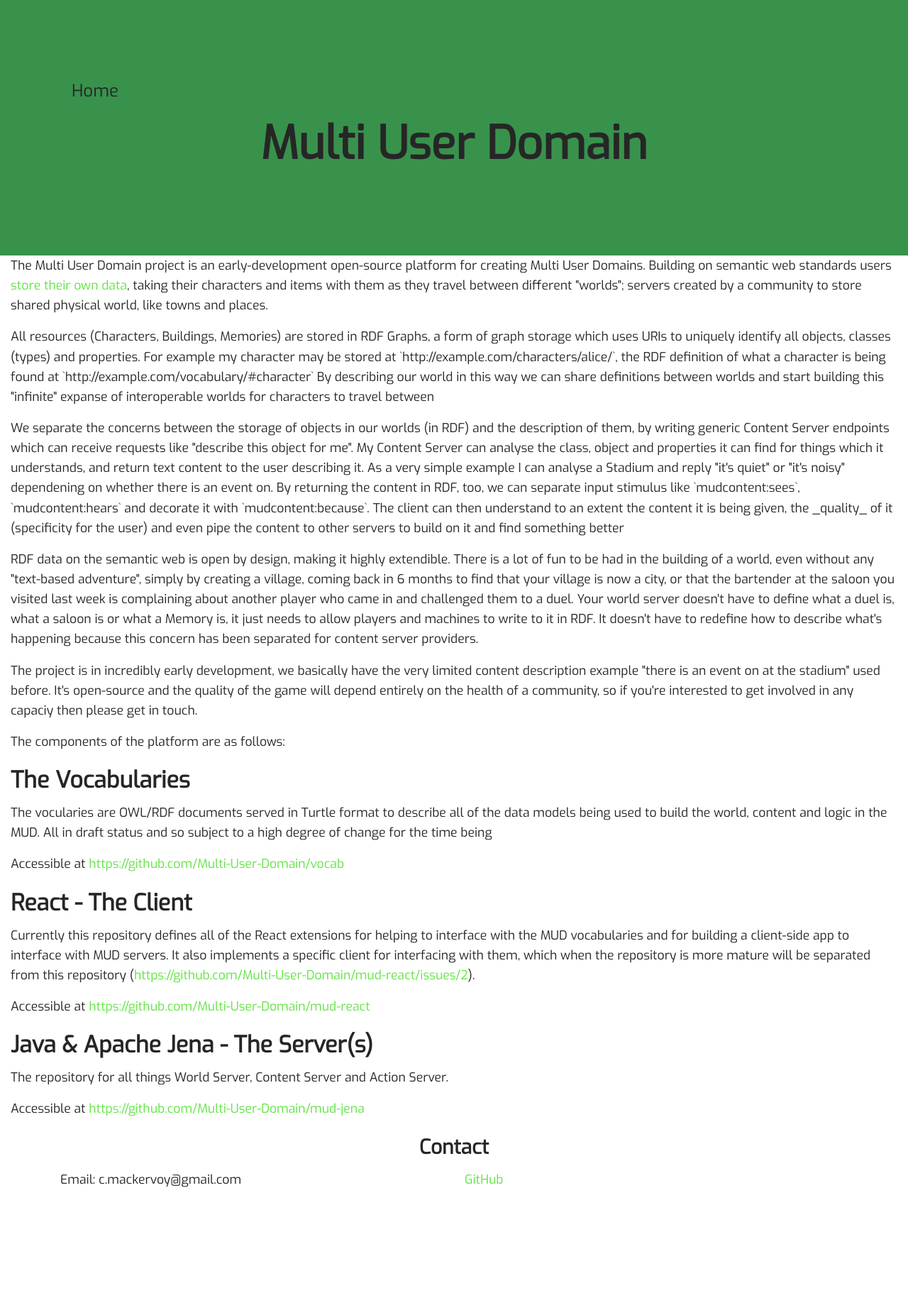
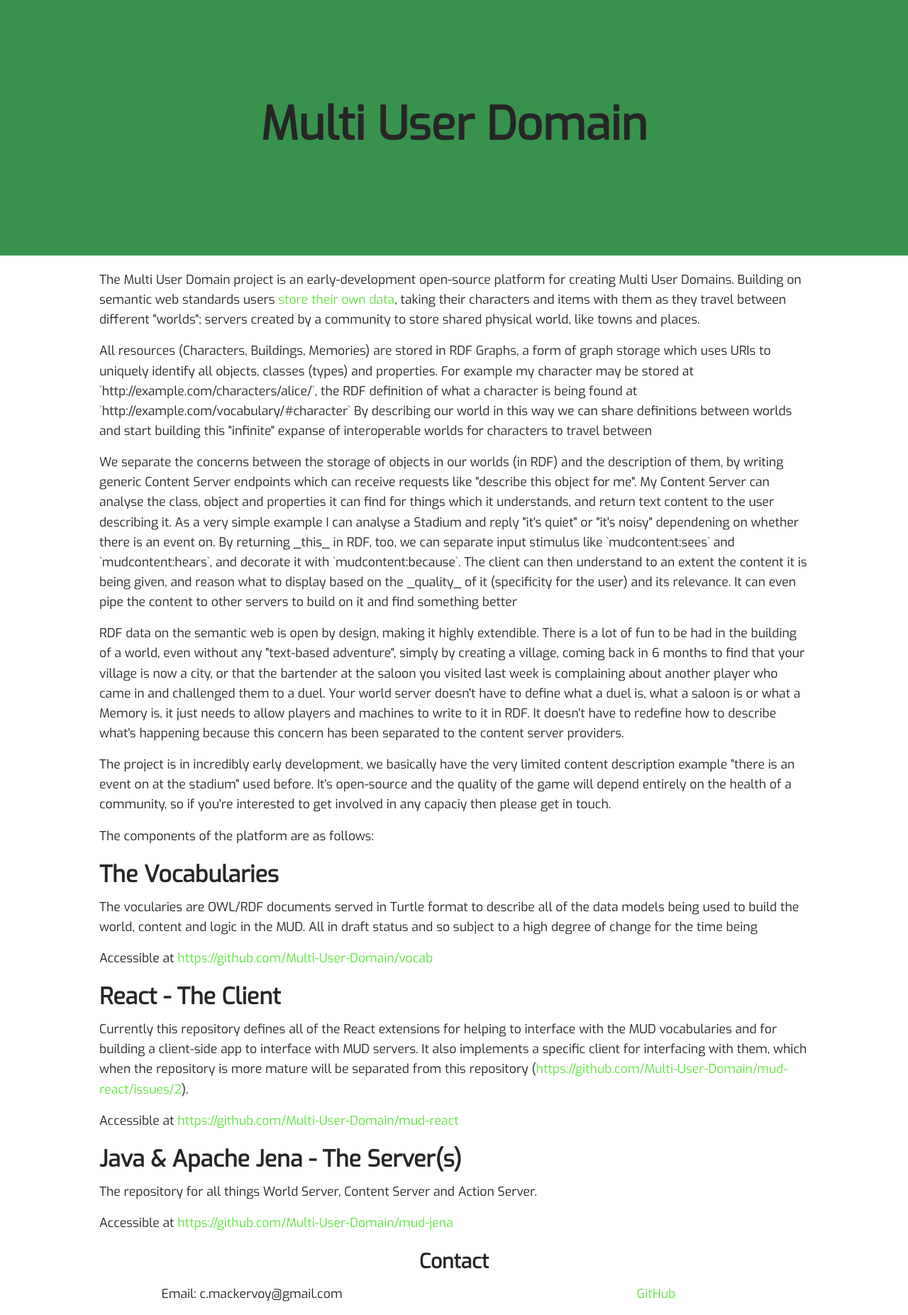
Before and after one commit to Multi-User-Domain/Multi-User-Domain.github.io, a Jekyll site: the page built from index.html, in a window 1280 px wide. Shown: the whole page at 71% size. Built offline with Jekyll 4.4.1, drawn with Linux system fonts in a browser that asks for light colours; nearby versions of some CDN libraries; before the commit the page ends 1693 px from its top, so only the background shows below that.

Commit message:
tweaking content

```diff
--- a/_includes/footer.html
+++ b/_includes/footer.html
@@ -21,10 +21,10 @@
 
         <h3 class="contact-title">Contact</h3>
         <div class="row">
-        <div class="col-sm-6">
+        <div class="col-sm-6 contact-col">
             <p>Email: {{ site.email }}</p>
         </div>
-        <div class="col-sm-6">
+        <div class="col-sm-6 contact-col">
             <p><a href="https://github.com/Multi-User-Domain">GitHub</a></p>
         </div>
         </div>
--- a/_includes/header.html
+++ b/_includes/header.html
@@ -1,11 +1,11 @@
 <header class = "navbar-fixed-top" role="banner">
     <div class="container">
-        <nav class="navbar navbar-toggleable-md navbar-light bg-faded navbar-expand-sm navbar-expand-md">
+        <!--<nav class="navbar navbar-toggleable-md navbar-light bg-faded navbar-expand-sm navbar-expand-md">
         <button class="navbar-toggler navbar-toggler-right" type="button" data-toggle="collapse" data-target=".navbarSupportedContent" aria-controls="navbarSupportedContent" aria-expanded="false" aria-label="Toggle navigation">
             <span class="sr-only">Toggle navigation</span>
             <span class="navbar-toggler-icon"></span>
         </button>
-        <!-- links (for navigation bar)-->
+
         <div class = "collapse navbar-collapse navbarSupportedContent">
             <ul class = "navbar-nav mr-auto" role="navigation">
                 {% assign lang = page.lang | default: 'en' %}
@@ -26,7 +26,7 @@
                 {% endif %} {% endfor %}
             </ul>
         </div>
-        </nav>
+        </nav>-->
         <h1 class="main-header">{{ site.title }}</h1>
     </div>
 </header>
--- a/_sass/_layout.scss
+++ b/_sass/_layout.scss
@@ -150,6 +150,11 @@
     }
 }
 
+.contact-col {
+    text-align:center;
+}
+
+
 /*
 *     PAGE.HTML
 */
@@ -164,3 +169,9 @@
     width: 80vw;
     margin: auto;
 }
+
+.page-content-container {
+    width: 80%;
+    margin: auto;
+    padding-top: 20px;
+}
--- a/index.html
+++ b/index.html
@@ -4,7 +4,6 @@
 lang: en
 lang-ref: index
 ---
-
 <p>
     The Multi User Domain project is an early-development open-source platform for creating Multi User Domains.
     Building on semantic web standards users <a href="https://inrupt.com/solid/">store their own data</a>, taking their characters and items with them as they travel between different "worlds"; servers created by a community to store shared physical world, like towns and places.
@@ -17,13 +16,13 @@
     We separate the concerns between the storage of objects in our worlds (in RDF) and the description of them, by writing generic Content Server endpoints which can receive requests like "describe this object for me".
     My Content Server can analyse the class, object and properties it can find for things which it understands, and return text content to the user describing it.
     As a very simple example I can analyse a Stadium and reply "it's quiet" or "it's noisy" dependening on whether there is an event on.
-    By returning the content in RDF, too, we can separate input stimulus like `mudcontent:sees`, `mudcontent:hears` and decorate it with `mudcontent:because`.
-    The client can then understand to an extent the content it is being given, the _quality_ of it (specificity for the user) and even pipe the content to other servers to build on it and find something better
+    By returning _this_ in RDF, too, we can separate input stimulus like `mudcontent:sees` and `mudcontent:hears`, and decorate it with `mudcontent:because`.
+    The client can then understand to an extent the content it is being given, and reason what to display based on the _quality_ of it (specificity for the user) and its relevance. It can even pipe the content to other servers to build on it and find something better
 </p>
 <p>
     RDF data on the semantic web is open by design, making it highly extendible. There is a lot of fun to be had in the building of a world, even without any "text-based adventure", simply by creating a village, coming back in 6 months to find that your village is now a city, or that the bartender at the saloon you visited last week is complaining about another player who came in and challenged them to a duel.
     Your world server doesn't have to define what a duel is, what a saloon is or what a Memory is, it just needs to allow players and machines to write to it in RDF.
-    It doesn't have to redefine how to describe what's happening because this concern has been separated for content server providers.
+    It doesn't have to redefine how to describe what's happening because this concern has been separated to the content server providers.
 </p>
 <p>
     The project is in incredibly early development, we basically have the very limited content description example "there is an event on at the stadium" used before. It's open-source and the quality of the game will depend entirely on the health of a community, so if you're interested to get involved in any capaciy then please get in touch.
```
Lines whose indentation alone changed are shown as unchanged.
